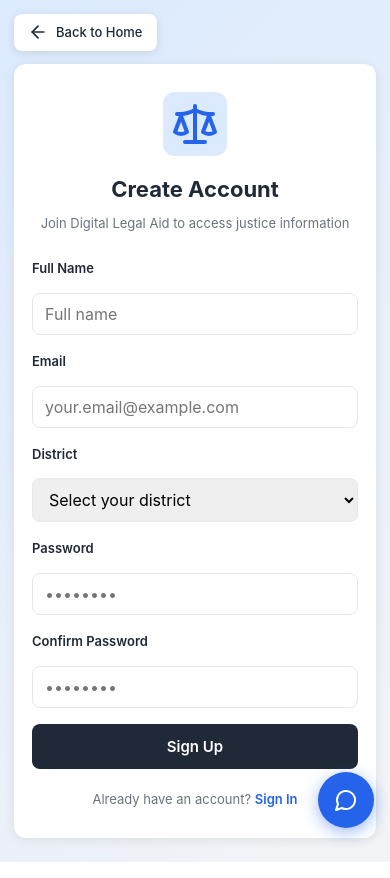
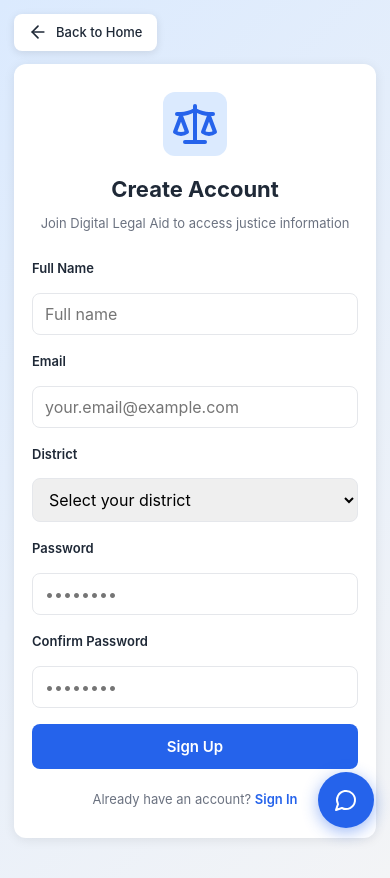
Before and after one commit to Mpatrick12/Digital-Legal-Aid, a React (Vite) app in the folder frontend/: page /signup in a window 390 px wide. Built offline with nearby package versions, Linux system fonts and the light colour scheme.

Commit message:
fix: auth button color dark->blue, fix signup mobile scroll padding

```diff
--- a/frontend/src/pages/SignUp.css
+++ b/frontend/src/pages/SignUp.css
@@ -115,7 +115,7 @@
 .auth-button {
   width: 100%;
   padding: 14px;
-  background: var(--text-dark);
+  background: var(--primary-blue);
   color: white;
   border-radius: 8px;
   font-size: 16px;
@@ -124,7 +124,8 @@
 }
 
 .auth-button:hover:not(:disabled) {
-  background: #111827;
+  background: var(--dark-blue);
+  transform: translateY(-1px);
 }
 
 .auth-button:disabled {
@@ -165,8 +166,10 @@
 /* Phone */
 @media (max-width: 480px) {
   .auth-page {
-    padding: 64px 14px 24px;
+    padding: 64px 14px 40px;
     justify-content: flex-start;
+    min-height: 100vh;
+    overflow-y: auto;
   }
 
   .back-to-home {
```
